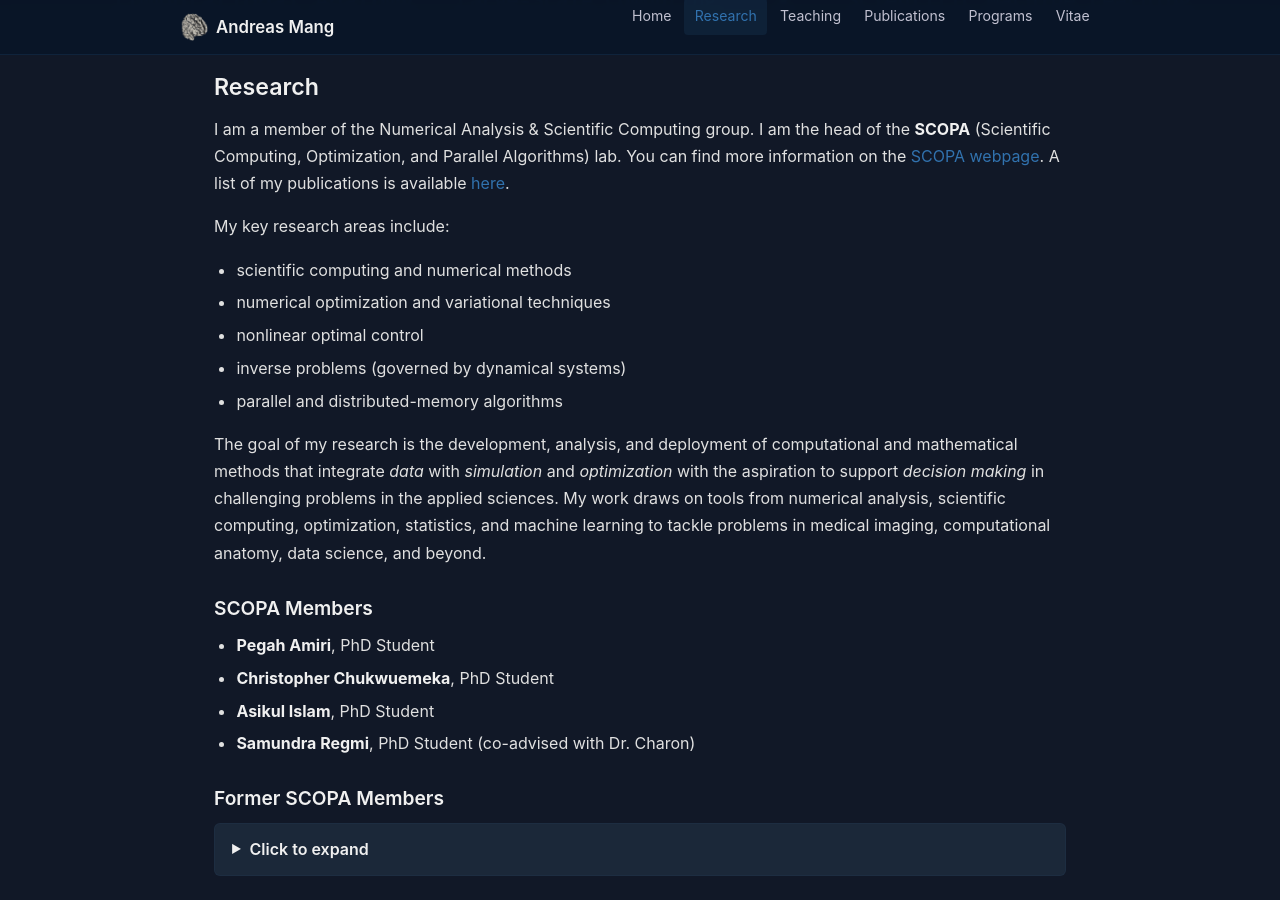
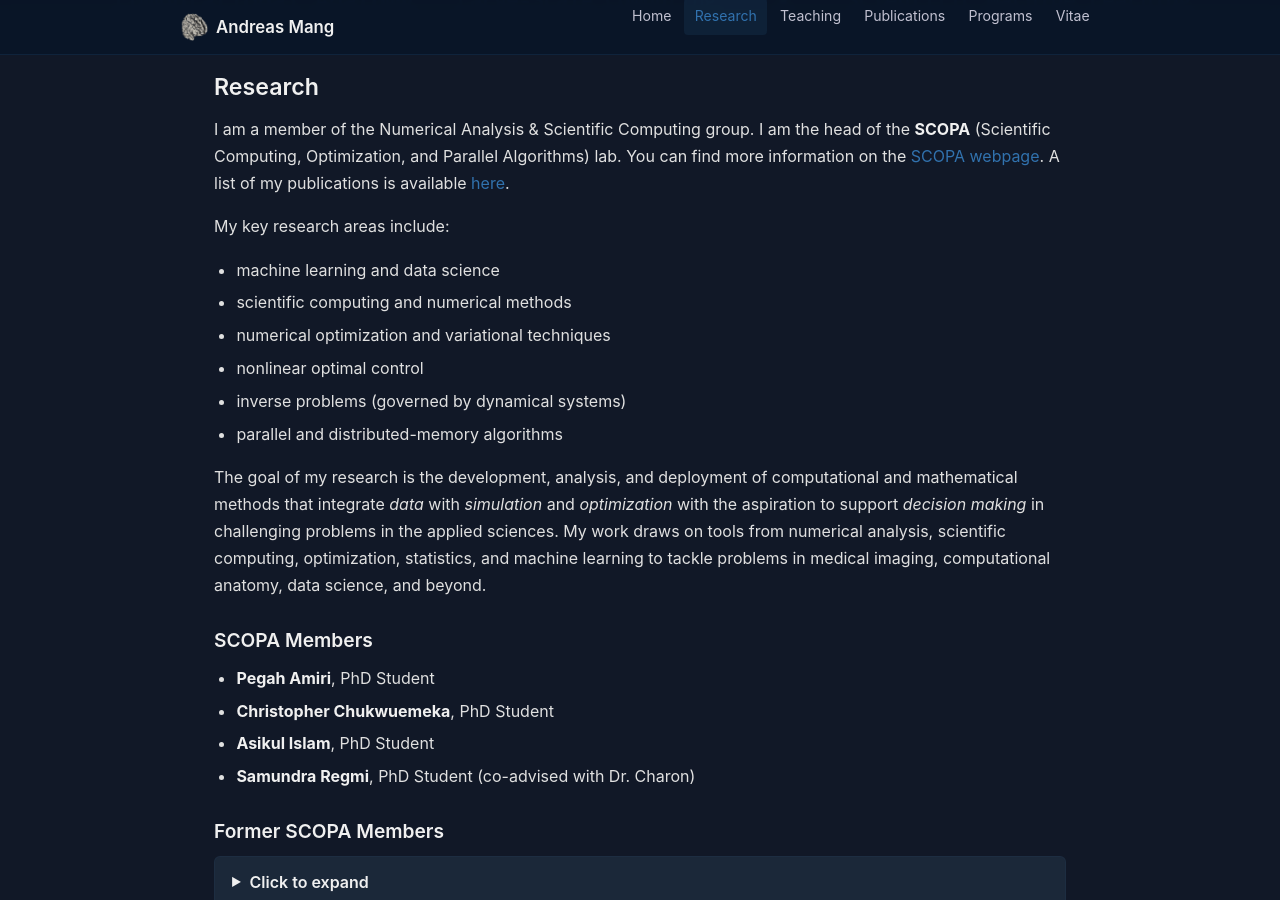
Before and after one commit to andreasmang/andreasmang.github.io, a Jekyll site: the page built from research.md, in a window 1280 px wide and 900 px high, scrolled down 300 px. Built offline with Jekyll 4.4.1, drawn with Linux system fonts in a browser that asks for light colours.

Commit message:
research updated

```diff
--- a/research.md
+++ b/research.md
@@ -9,6 +9,7 @@ I am a member of the Numerical Analysis & Scientific Computing group. I am the h
 
 My key research areas include:
 
+- machine learning and data science
 - scientific computing and numerical methods
 - numerical optimization and variational techniques
 - nonlinear optimal control
```
